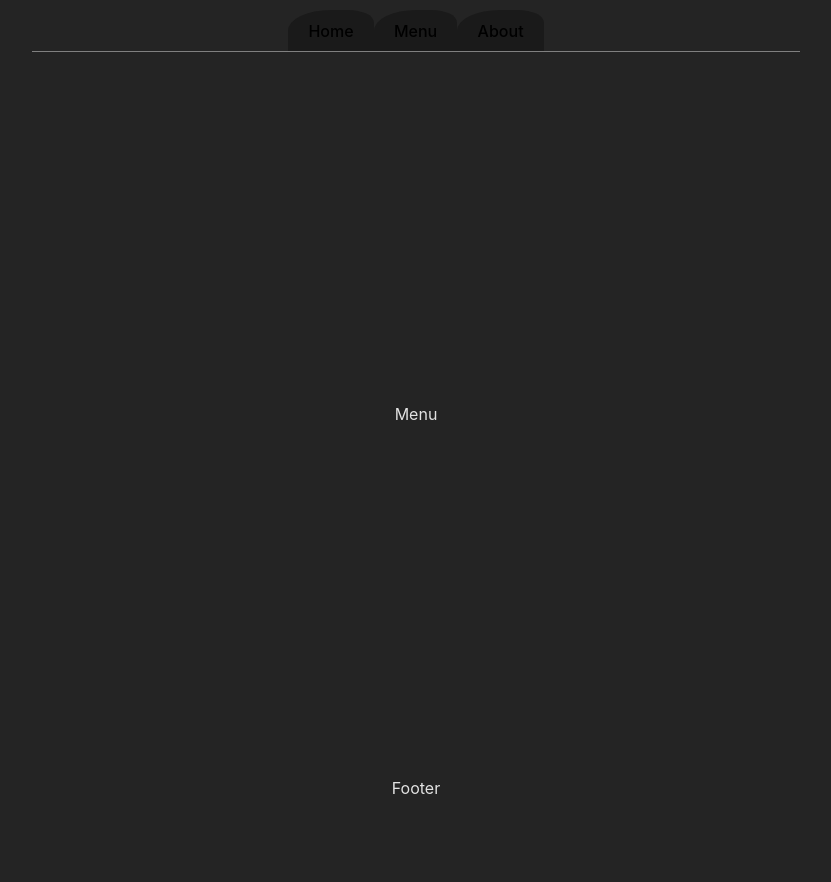
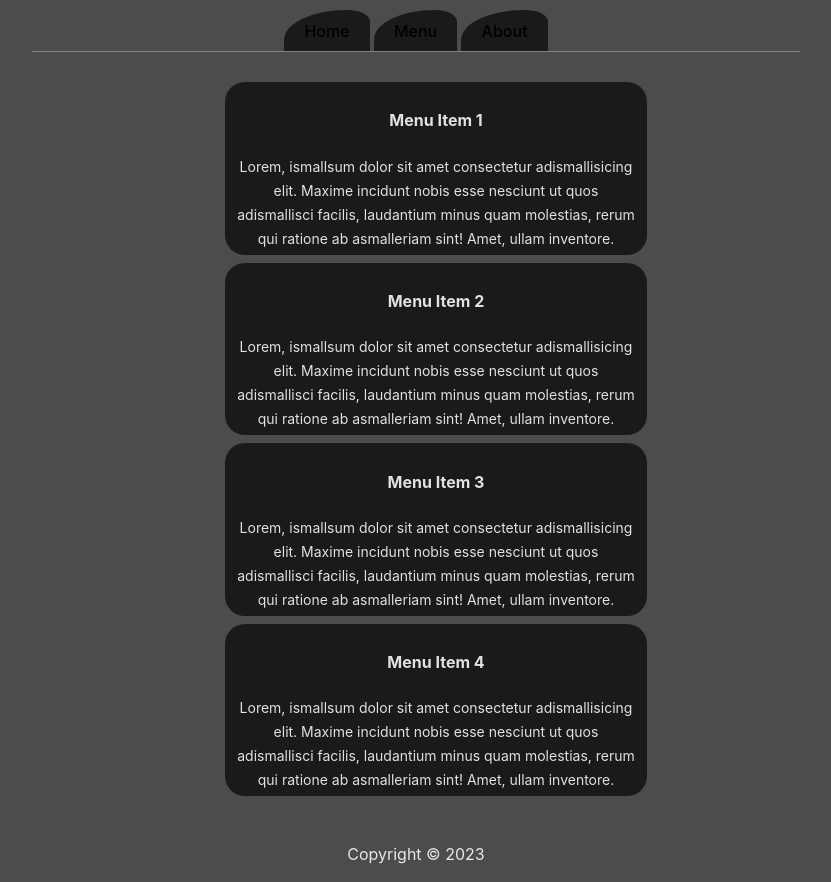
Before and after one commit to SalamanderCtesiphon/resturant-landing-page, a React (Vite) app: page /menu in a window 1280 px wide. Shown: the whole page, without its empty margins (224-1055 px from the left). Before the commit the page ends 800 px from the top, so only its background shows below. Built offline with nearby package versions, Linux system fonts and the light colour scheme.

Commit message:
wire framed the other pages

```diff
--- a/src/App.css
+++ b/src/App.css
@@ -14,6 +14,10 @@ header {
 }
 
 section {
+  display: flex;
+  flex-direction: column;
+  align-items: center;
+  justify-content: center;
   height: auto;
   padding: 10px;
 }
@@ -27,3 +31,34 @@ section {
 #res-btn {
   border-radius: 10px;
 }
+
+ul {
+  display: flex;
+  flex-direction: column;
+  align-items: center;
+
+}
+
+li {
+  list-style: none;
+  width: 400px;
+  text-align: center;
+  background-color: #1a1a1a;
+  padding: 4px 10px;
+  margin: 4px;
+  border-radius: 20px;
+  border: 1px solid transparent;
+}
+
+li:hover {
+  border-color: #646cff;
+}
+
+small {
+  font-size: 14px;
+}
+
+.about {
+  width: 50%;
+  text-align: center;
+}
--- a/src/components/Footer.jsx
+++ b/src/components/Footer.jsx
@@ -1,9 +1,12 @@
 import React from 'react'
 
 function Footer() {
+  const year = new Date().getFullYear()
   return (
     <>
-      <footer>Footer</footer>
+      <footer>
+        <p>Copyright &copy; {year}</p>
+      </footer>
     </>
   )
 }
--- a/src/index.css
+++ b/src/index.css
@@ -8,7 +8,7 @@
 
   color-scheme: light dark;
   color: rgba(255, 255, 255, 0.87);
-  background-color: #242424;
+  background-color: #4c4c4c;
 
   font-synthesis: none;
   text-rendering: optimizeLegibility;
@@ -46,7 +46,8 @@ h2 {
 }
 
 button {
-  border-radius: 50% 30% 0% 0%;
+  border-radius: 80% 30% 0% 0%;
+  margin: 0 2px;
   border: 1px solid transparent;
   padding: 0.6em 1.2em;
   font-size: 1em;
--- a/src/pages/About.jsx
+++ b/src/pages/About.jsx
@@ -1,7 +1,14 @@
 import React from 'react'
 
 function About() {
-  return <div>About</div>
+  return (
+    <div className="about">
+      We are Lorem ipsum dolor sit amet consectetur adipisicing elit. Nihil
+      omnis consequuntur, voluptate tempora, esse magnam doloremque ducimus
+      laboriosam quod numquam commodi distinctio harum totam a, delectus nulla
+      sequi. Ratione, natus.
+    </div>
+  )
 }
 
 export default About
--- a/src/pages/Menu.jsx
+++ b/src/pages/Menu.jsx
@@ -1,7 +1,49 @@
 import React from 'react'
+import '../App.css'
 
 function Menu() {
-  return <div>Menu</div>
+  return (
+    <>
+      <ul>
+        <li>
+          <h4>Menu Item 1</h4>
+          <small>
+            Lorem, ismallsum dolor sit amet consectetur adismallisicing elit.
+            Maxime incidunt nobis esse nesciunt ut quos adismallisci facilis,
+            laudantium minus quam molestias, rerum qui ratione ab asmalleriam
+            sint! Amet, ullam inventore.
+          </small>
+        </li>
+        <li>
+          <h4>Menu Item 2</h4>
+          <small>
+            Lorem, ismallsum dolor sit amet consectetur adismallisicing elit.
+            Maxime incidunt nobis esse nesciunt ut quos adismallisci facilis,
+            laudantium minus quam molestias, rerum qui ratione ab asmalleriam
+            sint! Amet, ullam inventore.
+          </small>
+        </li>
+        <li>
+          <h4>Menu Item 3</h4>
+          <small>
+            Lorem, ismallsum dolor sit amet consectetur adismallisicing elit.
+            Maxime incidunt nobis esse nesciunt ut quos adismallisci facilis,
+            laudantium minus quam molestias, rerum qui ratione ab asmalleriam
+            sint! Amet, ullam inventore.
+          </small>
+        </li>
+        <li>
+          <h4>Menu Item 4</h4>
+          <small>
+            Lorem, ismallsum dolor sit amet consectetur adismallisicing elit.
+            Maxime incidunt nobis esse nesciunt ut quos adismallisci facilis,
+            laudantium minus quam molestias, rerum qui ratione ab asmalleriam
+            sint! Amet, ullam inventore.
+          </small>
+        </li>
+      </ul>
+    </>
+  )
 }
 
 export default Menu
```
